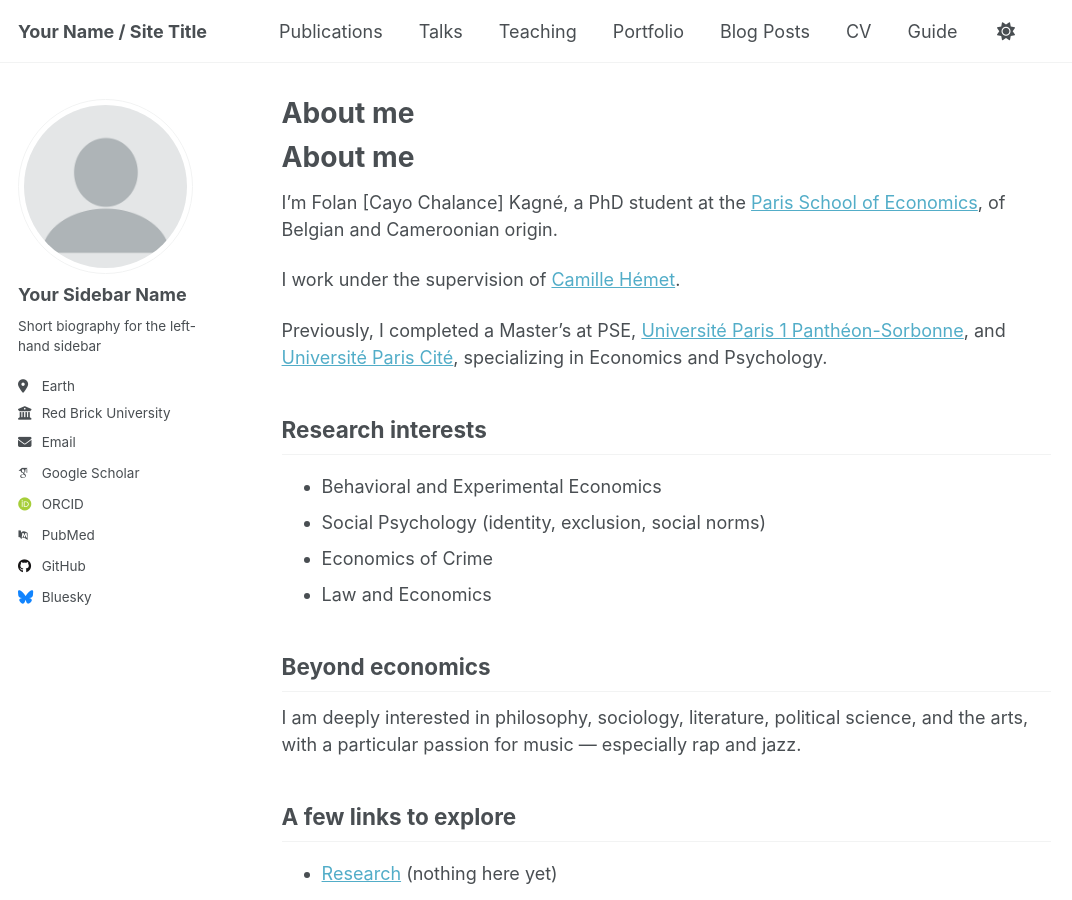
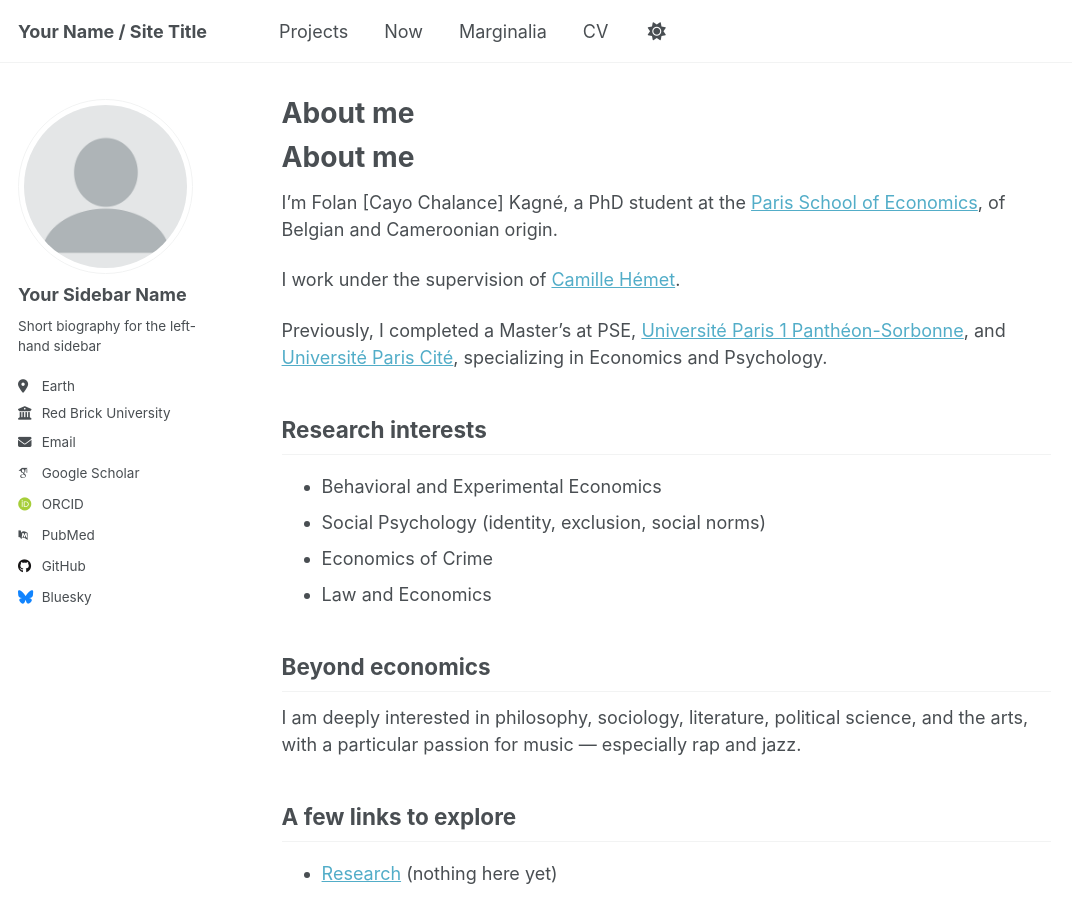
Before and after one commit to folankagne/folankagne.github.io, a Jekyll site: the page built from _pages/about.md, in a window 1280 px wide and 900 px high. Shown: the whole window, without its empty margins (0-1072 px from the left). Built offline with Jekyll 4.4.1, drawn with Linux system fonts in a browser that asks for light colours; some web fonts are replaced; a script that is not in the unit is left out.

Commit message:
Update navigation.yml

```diff
--- a/_data/navigation.yml
+++ b/_data/navigation.yml
@@ -8,19 +8,25 @@
 #      Markdown formatted page while the second is generated using JSON.
 
 main:
-  - title: "Publications"
-    url: /publications/
+  #- title: "Publications"
+  #  url: /publications/
 
-  - title: "Talks"
-    url: /talks/
+  #- title: "Talks"
+  #  url: /talks/
 
-  - title: "Teaching"
-    url: /teaching/
+  #- title: "Teaching"
+  #  url: /teaching/
 
-  - title: "Portfolio"
-    url: /portfolio/
+  #- title: "Portfolio"
+  #  url: /portfolio/
 
-  - title: "Blog Posts"
+  - title: "Projects"
+    url: /working-projects/
+
+  - title: "Now"
+    url: /now/
+
+  - title: "Marginalia"
     url: /year-archive/
 
   - title: "CV"
@@ -29,5 +35,5 @@ main:
   # - title: "CV"
   #   url: /cv-json/
 
-  - title: "Guide"
-    url: /markdown/
+ # - title: "Guide"
+ #   url: /markdown/
```
